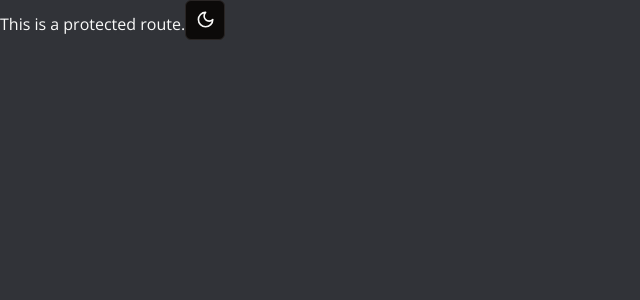
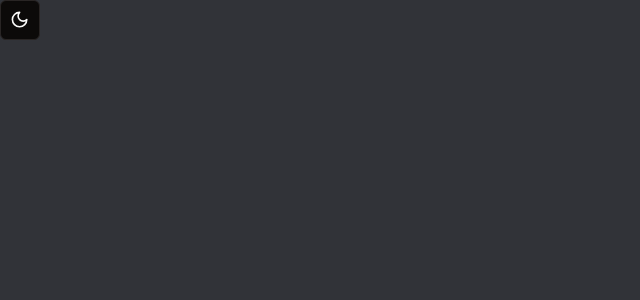
Before and after one commit to david60420/Discord-app, a Next.js app: page / in a window 1280 px wide. Shown: the top 300 px of the page, without its empty margins (0-640 px from the left). Built offline with nearby package versions, Linux system fonts and the light colour scheme.

Commit message:
Changed text

```diff
--- a/app/(main)/(routes)/page.tsx
+++ b/app/(main)/(routes)/page.tsx
@@ -7,8 +7,6 @@ export default function Home() {
     <UserButton
       afterSignOutUrl="/"
     />
-    This is a protected route.
-
   <ModeToggle/>
   </div>
   );
```
Also changed, not shown: 1 other file (tests, documents, lock files or other folders).
